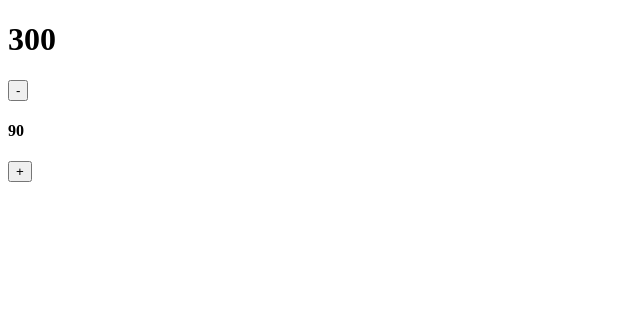
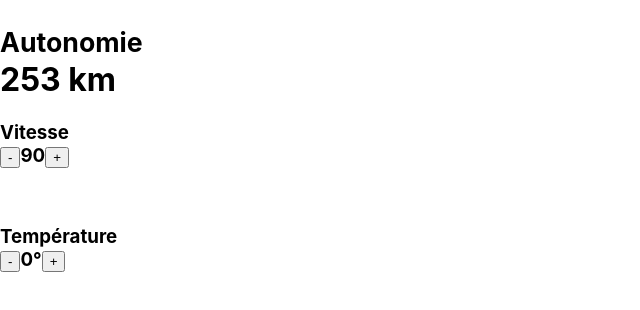
Before and after one commit to philippe-nougaillon/relax-en-zoe, a React (Create React App) app: page / in a window 1280 px wide. Shown: the top 310 px of the page, without its empty margins (0-640 px from the left). Built offline with nearby package versions, Linux system fonts and the light colour scheme.

Commit message:
calculate!

```diff
--- a/src/index.js
+++ b/src/index.js
@@ -2,7 +2,7 @@ import React from 'react';
 import ReactDOM from 'react-dom';
 import { combineReducers, applyMiddleware, createStore } from 'redux';
 import { createLogger } from 'redux-logger';
-//import './index.css';
+import './index.css';
 //import * as serviceWorker from './serviceWorker';
 
 
@@ -11,12 +11,15 @@ import { createLogger } from 'redux-logger';
 const SPEED_UP = 'SPEED_UP';
 const SPEED_DOWN = 'SPEED_DOWN';
 
+const TEMP_UP = 'TEMP_UP';
+const TEMP_DOWN = 'TEMP_DOWN';
 
 // reducers
 
 const params = {
     speed: 90,
-    autonomie: 300,
+    autonomie: 253,
+    temp: 0,
 };
 
 function paramsReducer(state = params, action) {
@@ -27,18 +30,54 @@ function paramsReducer(state = params, action) {
         case SPEED_DOWN: {
             return applySpeedDOWN(state, action);
         }
+        case TEMP_UP: {
+            return applyTempUP(state, action);
+        }
+        case TEMP_DOWN: {
+            return applyTempDOWN(state, action);
+        }
         default: return state;
     }
 }
 
 function applySpeedUP(state, action) {
-    const newspeed = action.params.speed + 10;
-    return {...state, speed: newspeed};
+    const newSpeed = action.params.speed + 10;
+    const newAutonomie = calculate(100, newSpeed, 0);
+
+    if (newAutonomie)
+        return {...state, speed: newSpeed, autonomie: newAutonomie};
+    else
+        return state;
 }
 
 function applySpeedDOWN(state, action) {
-    const newspeed = action.params.speed - 10;
-    return {...state, speed: newspeed};
+    const newSpeed = action.params.speed - 10;
+    const newAutonomie = calculate(100, newSpeed, 0);
+
+    if (newAutonomie)
+        return {...state, speed: newSpeed, autonomie: newAutonomie};
+    else
+        return state;
+}
+
+function applyTempUP(state, action) {
+    const newTemp = action.params.temp + 10;
+    const newAutonomie = calculate(100, action.params.speed, newTemp);
+
+    if (newAutonomie)
+        return {...state, temp: newTemp, autonomie: newAutonomie};
+    else
+        return state;
+}
+
+function applyTempDOWN(state, action) {
+    const newTemp = action.params.temp - 10;
+    const newAutonomie = calculate(100, action.params.speed, newTemp);
+
+    if (newAutonomie)
+        return {...state, temp: newTemp, autonomie: newAutonomie};
+    else
+        return state;
 }
 
 
@@ -56,6 +95,45 @@ function doSpeedDOWN(params) {
         type: SPEED_DOWN,
         params,
     };
+}
+
+function doTempUP(params) {
+    return {
+        type: TEMP_UP,
+        params,
+    };
+}
+
+function doTempDOWN(params) {
+    return {
+        type: TEMP_DOWN,
+        params,
+    };
+}
+
+
+// Calculations
+
+function calculate(charge, speed, temp) {
+
+    const consommations = { '50': 5.35, '60': 6.83, '70': 8.83, '80': 11.12, '90': 13.82, '100': 17.75, '110': 22.22, '120': 27.33, '130': 32.7 };
+    const températures  = { '30': -2.5, '20': 0, '10': 2.5, '0': 5, '-10': 7.5, '-20': 10};
+
+    // Puissance restante
+    const puissance = 41; // Batterie ZOE 4.0 (41kW)
+    const battery   = puissance - (puissance * (100 - charge) / 100);
+
+    // Consommation
+    const conso = consommations[speed];
+    let autonomie = battery * (parseInt(speed) / conso);
+
+    // Impact de la température extérieure
+    const impact = températures[temp];
+    autonomie  = autonomie - (autonomie * impact / 100);
+
+    //console.log("Charge:" + charge, "% | Speed:" + speed + " | Temp:" + temp + "° | Autonomie:" + autonomie);
+
+    return autonomie;
 }
 
 
@@ -78,15 +156,32 @@ const store = createStore(
 
 // View layer
 
-function TheApp({ params, onSpeedDOWN, onSpeedUP }) {
-    const { speed, autonomie } = params;
+function TheApp({ params, onSpeedDOWN, onSpeedUP, onTempDOWN, onTempUP }) {
+    const { speed, temp, autonomie } = params;
     return (
         <div>
-          <h1>{ autonomie }</h1>
+            <h1>
+                <small>Autonomie</small>
+                <br />
+                { autonomie | 0 } km
+            </h1>
 
-          <button onClick={ () => onSpeedDOWN() }>-</button>
-          <h4>{ speed }</h4>
-          <button onClick={ () => onSpeedUP() }>+</button>
+            <h3>
+                Vitesse
+                <br />
+                <button onClick={ () => onSpeedDOWN() }>-</button>
+                { speed }
+                <button onClick={ () => onSpeedUP() }>+</button>
+            </h3>
+
+            <br />
+            <h3>
+                Température
+                <br />
+                <button onClick={ () => onTempDOWN() }>-</button>
+                { temp }°
+                <button onClick={ () => onTempUP() }>+</button>
+            </h3>
         </div>
     );
 }
@@ -97,6 +192,10 @@ function render() {
             params = { store.getState().paramsState }
             onSpeedDOWN = { () => store.dispatch(doSpeedDOWN(store.getState().paramsState)) }
             onSpeedUP   = { () => store.dispatch(doSpeedUP(store.getState().paramsState)) }
+
+            onTempUP    = { () => store.dispatch(doTempUP(store.getState().paramsState)) }
+            onTempDOWN  = { () => store.dispatch(doTempDOWN(store.getState().paramsState)) }
+
         />,
         document.getElementById('root')
     );
```
Also changed, not shown: src/App.js (deleted, +0 -89 lines).
